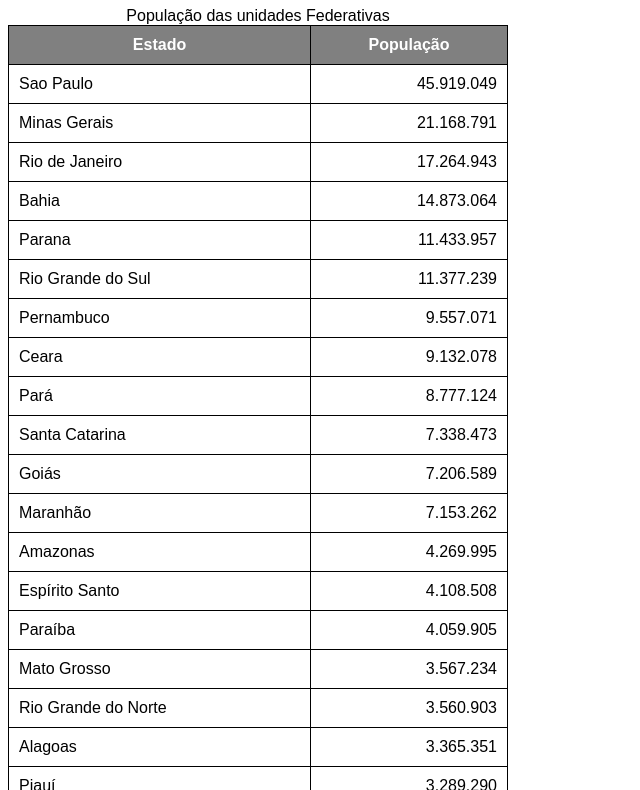
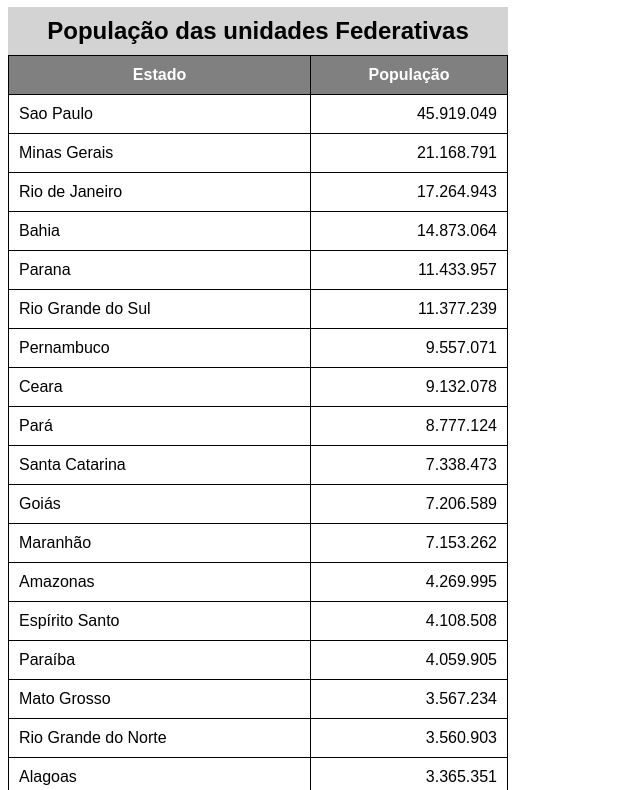
Before and after one commit to KauanLeivingsonRomero/Curso-HTML, a plain HTML site: page ex026 - tabelas/tabela002/index.html in a window 1280 px wide. Shown: the part 73-863 px from the top of the page, without its empty margins (0-640 px from the left). Drawn offline with Linux system fonts and the light colour scheme.

Commit message:
caption stylized

```diff
--- a/ex026 - tabelas/tabela002/style.css
+++ b/ex026 - tabelas/tabela002/style.css
@@ -5,6 +5,13 @@ body {
 table {
   width: 500px;
   border-collapse: collapse;
+}
+
+caption {
+  font-size: 1.5em;
+  font-weight: bold;
+  padding: 10px;
+  background-color: lightgray;
 }
 
 td, th {
```
